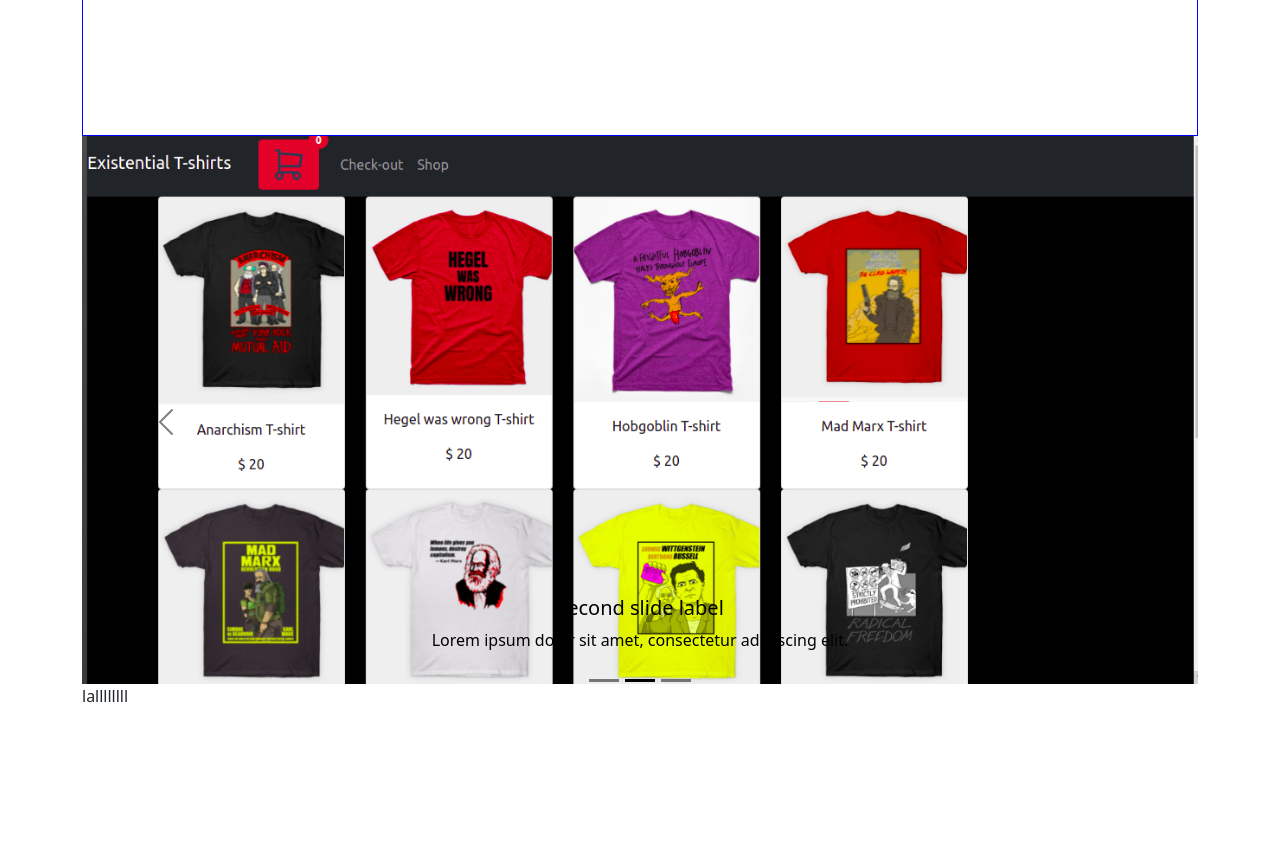
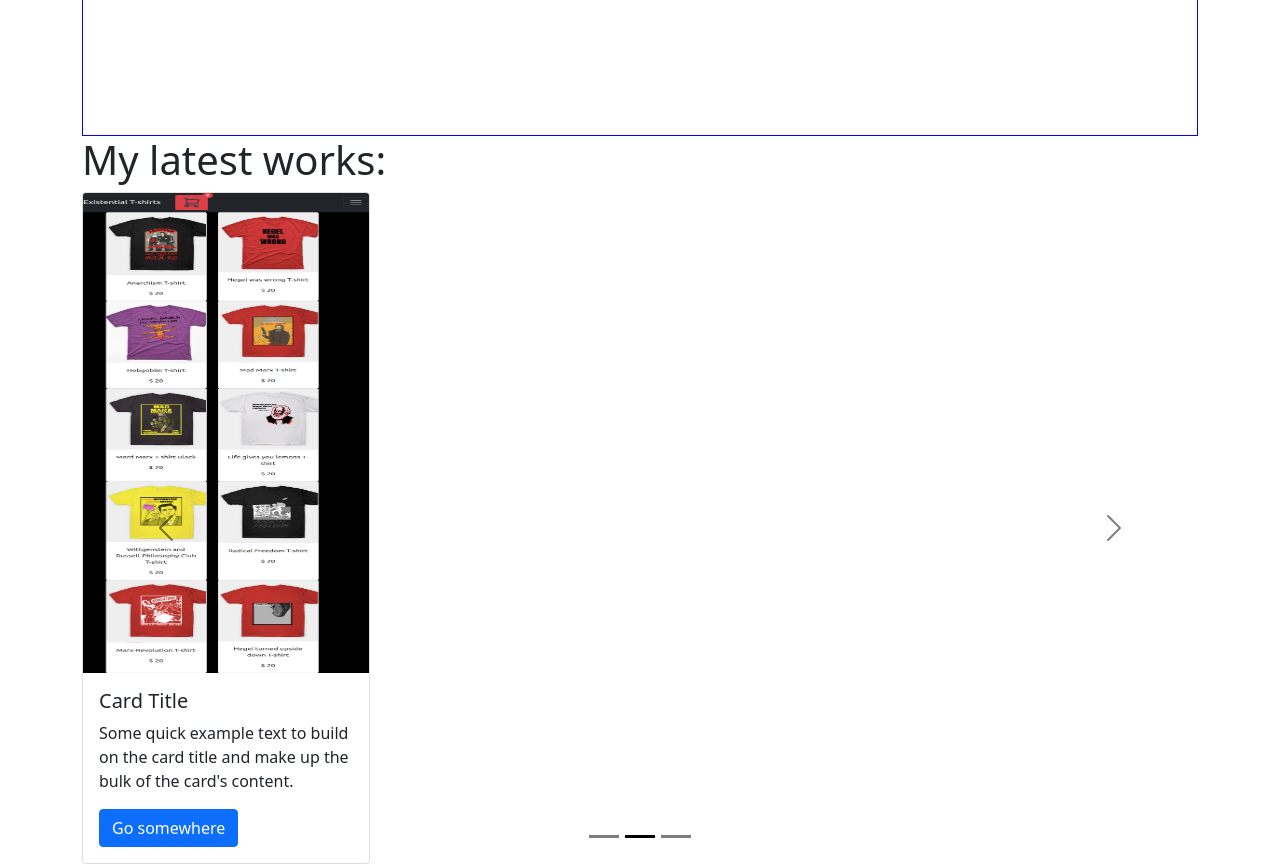
Before and after one commit to muratcan-yuksel/minimal, a React (Create React App) app: page / in a window 1280 px wide. Shown: the part 720-1584 px from the top of the page. Before the commit the page ends 1428 px from the top, so only its background shows below. Built offline with nearby package versions, Linux system fonts and the light colour scheme.

Commit message:
added a carousel of images and set their height to 60 vh

```diff
--- a/src/components/Work.js
+++ b/src/components/Work.js
@@ -1,39 +1,71 @@
 import React from "react";
 import Carousel from "react-bootstrap/Carousel";
 import Mathimals from "../images/Mathimals.png";
-import shoppingCart from "../images/shopping-cart-2.png";
+import shoppingCart from "../images/shopping-cart.png";
 import memoryCard from "../images/memory-card.png";
 import Image from "react-bootstrap/Image";
+import "../style/app.css";
+import Card from "react-bootstrap/Card";
+import Button from "react-bootstrap/Button";
 
 function Work() {
   return (
-    <Carousel variant="dark">
+    <div>
+      <h1>My latest works: </h1>
+      <Carousel variant="dark" className="images">
         <Carousel.Item>
-        <img className="d-block w-100" src={Mathimals} alt="First slide" />
-        asdfasdfasdf
-        <Carousel.Caption>
-          <h5>First slide label</h5>
-          <p>Nulla vitae elit libero, a pharetra augue mollis interdum.</p>
-        </Carousel.Caption>
+          <Card style={{ width: "18rem" }}>
+            <Card.Img
+              style={{ height: "60vh" }}
+              variant="top"
+              src={Mathimals}
+            />
+            <Card.Body>
+              <Card.Title>Card Title</Card.Title>
+              <Card.Text>
+                Some quick example text to build on the card title and make up
+                the bulk of the card's content.
+              </Card.Text>
+              <Button variant="primary">Go somewhere</Button>
+            </Card.Body>
+          </Card>
         </Carousel.Item>
         <Carousel.Item>
-        <img className="d-block w-100" src={shoppingCart} alt="Second slide" />
-        lallllllll
-        <Carousel.Caption>
-          <h5>Second slide label</h5>
-          <p>Lorem ipsum dolor sit amet, consectetur adipiscing elit.</p>
-        </Carousel.Caption>
+          <Card style={{ width: "18rem" }}>
+            <Card.Img
+              style={{ height: "60vh" }}
+              variant="top"
+              src={shoppingCart}
+            />
+            <Card.Body>
+              <Card.Title>Card Title</Card.Title>
+              <Card.Text>
+                Some quick example text to build on the card title and make up
+                the bulk of the card's content.
+              </Card.Text>
+              <Button variant="primary">Go somewhere</Button>
+            </Card.Body>
+          </Card>
         </Carousel.Item>
         <Carousel.Item>
-        <img className="d-block w-100" src={memoryCard} alt="Third slide" />
-        <Carousel.Caption>
-          <h5>Third slide label</h5>
-          <p>
-            Praesent commodo cursus magna, vel scelerisque nisl consectetur.
-          </p>
-        </Carousel.Caption>
+          <Card style={{ width: "18rem" }}>
+            <Card.Img
+              style={{ height: "60vh" }}
+              variant="top"
+              src={memoryCard}
+            />
+            <Card.Body>
+              <Card.Title>Card Title</Card.Title>
+              <Card.Text>
+                Some quick example text to build on the card title and make up
+                the bulk of the card's content.
+              </Card.Text>
+              <Button variant="primary">Go somewhere</Button>
+            </Card.Body>
+          </Card>
         </Carousel.Item>
       </Carousel>
+    </div>
   );
 }
 
```
Also changed, not shown: src/style/app.css (+8 -2 lines), 1 other file (tests, documents, lock files or other folders). Lines whose indentation alone changed are shown as unchanged.
